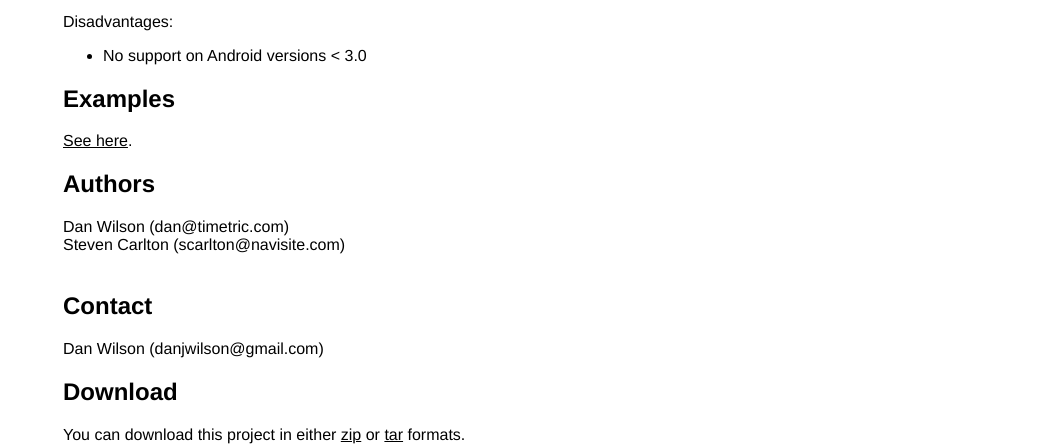
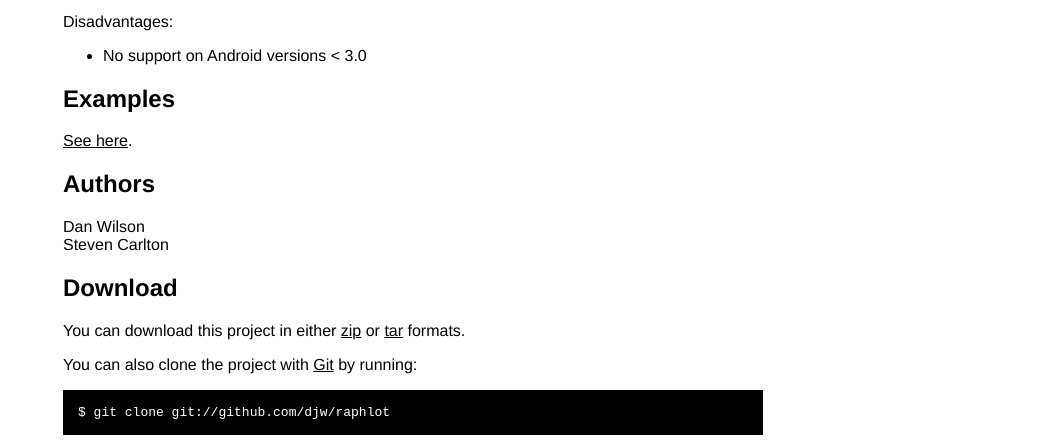
Before and after one commit to djw/raphlot, a plain HTML site: page index.html in a window 1280 px wide. Shown: the part 350-798 px from the top of the page, without its empty margins (227-1280 px from the left). Drawn offline with Linux system fonts and the light colour scheme.

Commit message:
Removed contact details

```diff
--- a/index.html
+++ b/index.html
@@ -69,14 +69,8 @@
     <p><a href="examples.html">See here</a>.
 
     <h2>Authors</h2>
-<p>Dan Wilson (dan@timetric.com)
-<br/>Steven Carlton (scarlton@navisite.com)
-<br/>
-<br/>      </p>
-<h2>Contact</h2>
-<p>Dan Wilson (danjwilson@gmail.com)
-<br/>      </p>
-
+    <p>Dan Wilson<br/>
+    Steven Carlton</p>
 
     <h2>Download</h2>
     <p>
```
